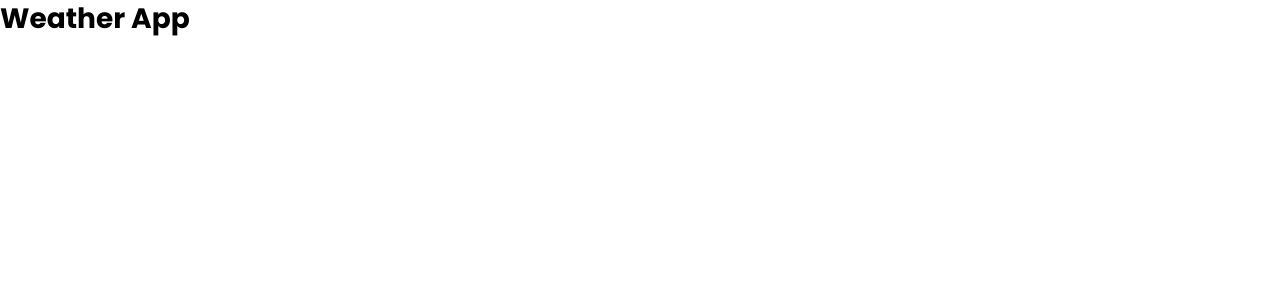
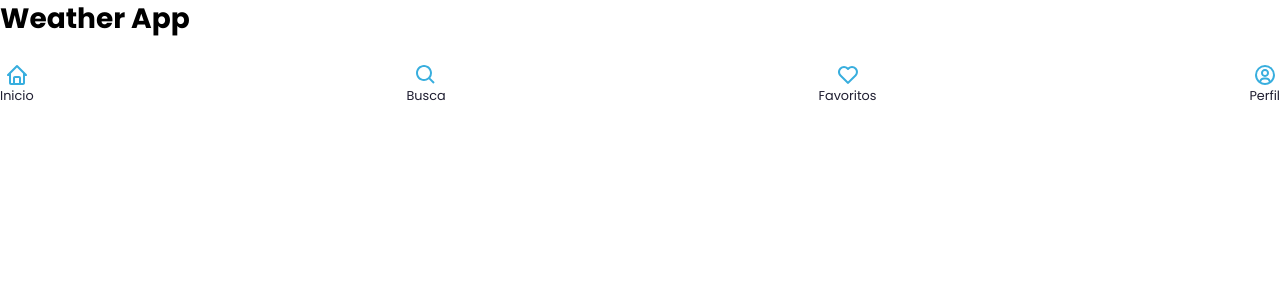
Before and after one commit to MaryChriss/Weather, a React (Vite) app: page / in a window 1280 px wide. Shown: the top 300 px of the page. Built offline with nearby package versions, Linux system fonts and the light colour scheme.

Commit message:
Add component Menu e add o Layout

```diff
--- a/src/App.tsx
+++ b/src/App.tsx
@@ -1,5 +1,12 @@
+import { Menu } from "./components/Menu/Menu";
+
 function App() {
-  return <h1>Weather App</h1>;
+  return (
+  <>
+    <h1>Weather App</h1>
+    <Menu/>
+  </>
+)
 }
 
 export default App;
--- /dev/null
+++ b/src/components/Menu/Menu.style.ts
@@ -0,0 +1,26 @@
+import styled from "styled-components";
+
+export const StyledMenu = styled.nav `
+  display: flex;
+  align-items: flex-end;
+`;
+
+export const StyledWrapperMenu = styled.ul`
+  width: 100%;
+  display:flex;
+  justify-content: space-between;
+  align-items: center;
+  margin: 0;
+`;
+
+export const StyledMenuItem = styled.li `
+  display:flex;
+  align-items: center;
+  flex-direction: column;
+  margin: 0;
+
+  & a {
+    font-size: 0.8rem;
+    color: #1f1e31
+  }
+`;
--- /dev/null
+++ b/src/components/Menu/Menu.tsx
@@ -0,0 +1,36 @@
+import { BiHome } from "react-icons/bi";
+import { BiSearch } from "react-icons/bi";
+import { BiHeart } from "react-icons/bi";
+import { BiUserCircle } from "react-icons/bi";
+import { StyledMenu, StyledMenuItem, StyledWrapperMenu } from "./Menu.style";
+
+export const Menu = () => {
+  return (
+    <StyledMenu>
+
+      <StyledWrapperMenu>
+
+        <StyledMenuItem>
+          <BiHome size="1.5rem" color="#38aede"/>
+          <a href="#">Inicio</a>
+        </StyledMenuItem>
+
+        <StyledMenuItem>
+          <BiSearch size="1.5rem" color="#38aede"/>
+          <a href="#">Busca</a>
+        </StyledMenuItem>
+
+        <StyledMenuItem>
+        <BiHeart size="1.5rem" color="#38aede"/>
+          <a href="#">Favoritos</a>
+        </StyledMenuItem>
+
+        <StyledMenuItem>
+        <BiUserCircle size="1.5rem" color="#38aede"/>
+          <a href="#">Perfil</a>
+        </StyledMenuItem>
+
+      </StyledWrapperMenu>
+    </StyledMenu>
+  )
+}
```
Also changed, not shown: src/components/Layout/Layout.tsx (added, +14 -0 lines).
